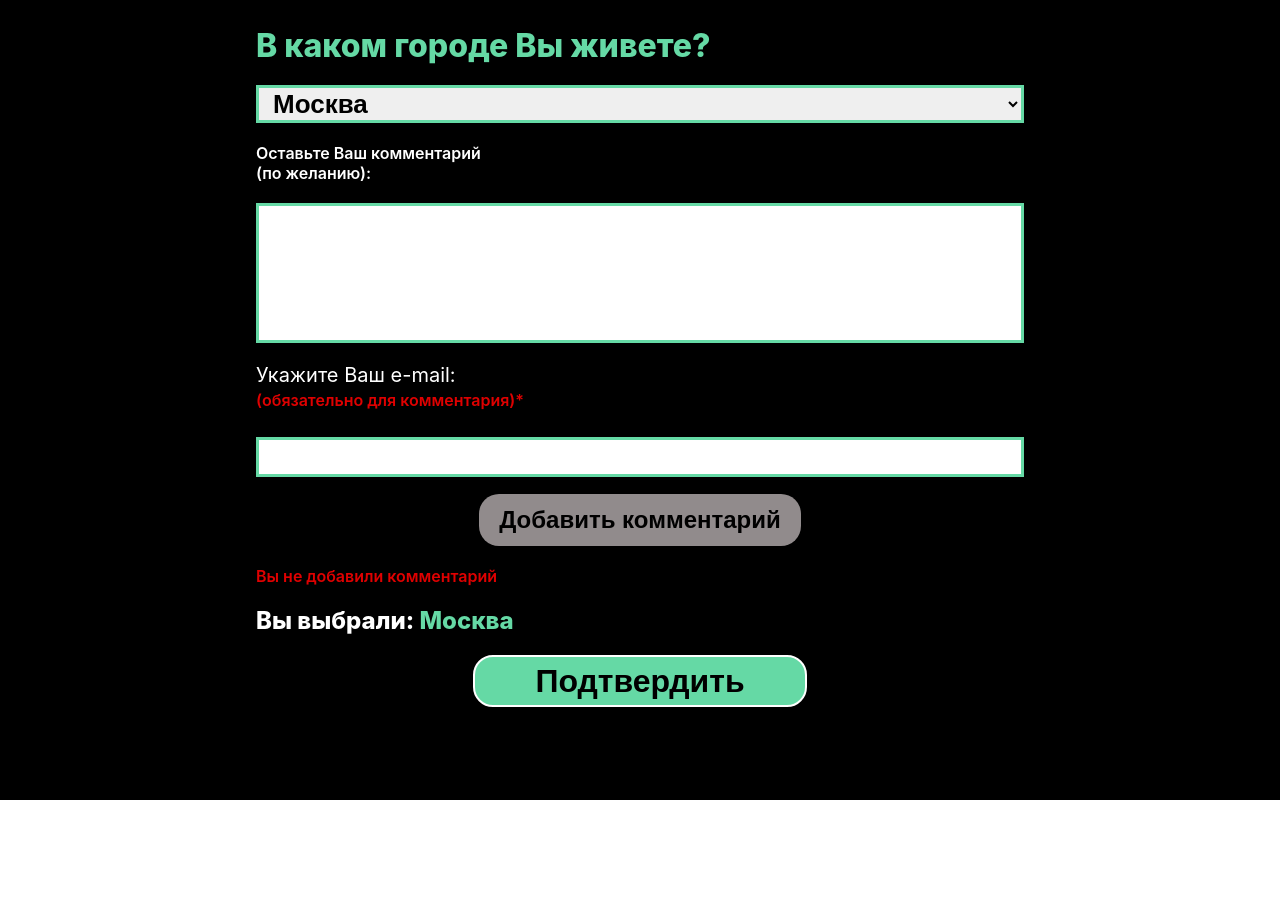
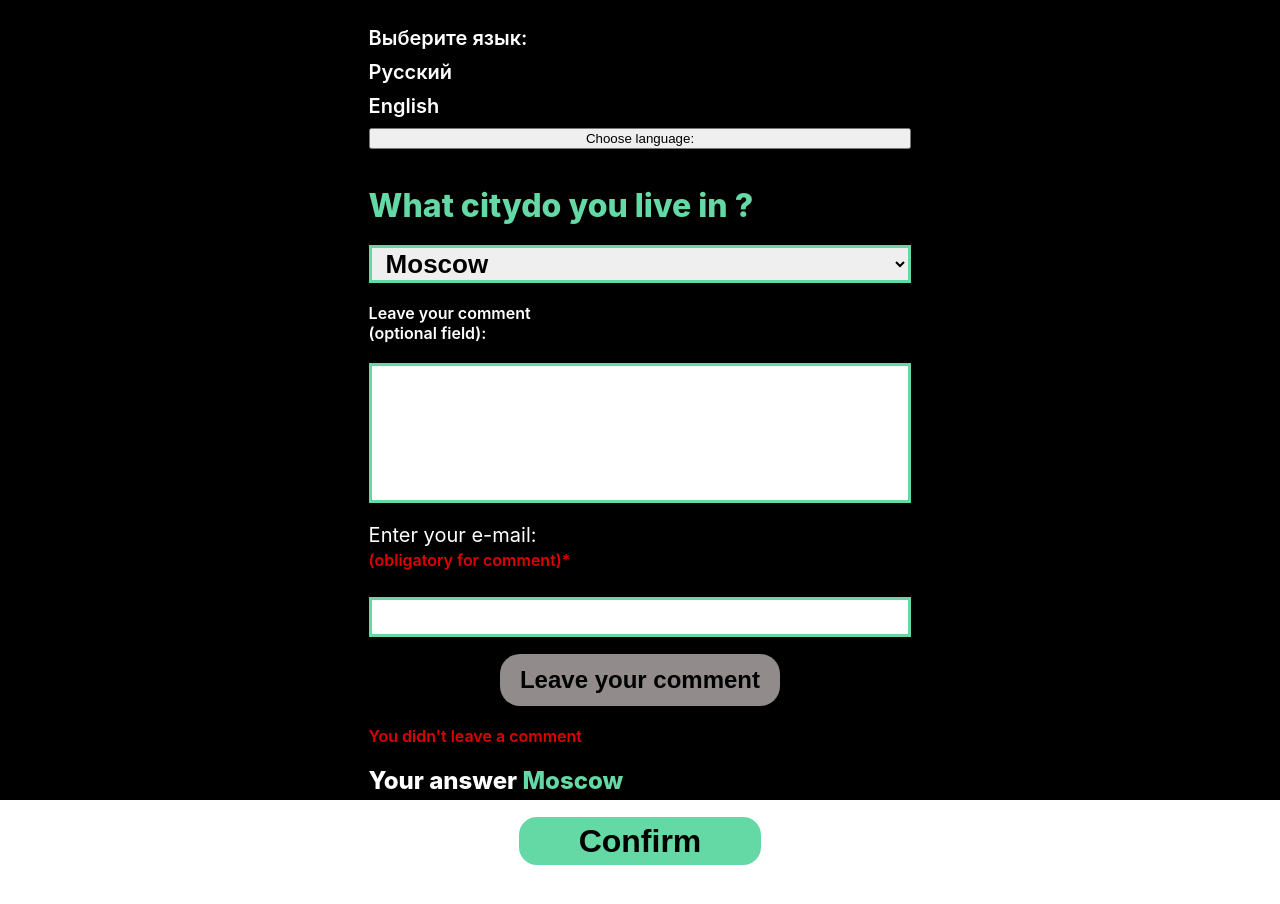
Before and after one commit to LipinVV/Prop-Ads-Task, a React (Create React App) app: page /citySurvey in a window 1280 px wide. Shown: the top 904 px of the page. Before the commit the page ends 800 px from the top, so only its background shows below. Built offline with nearby package versions, Linux system fonts and the light colour scheme.

Commit message:
language options

```diff
--- a/src/App.js
+++ b/src/App.js
@@ -1,16 +1,16 @@
-import React, {Dispatch, useReducer} from 'react';
+import React, {Dispatch, useReducer, useState} from 'react';
 import './App.scss';
 import {Surveys} from "./Survey/Surveys";
 import {BrowserRouter as Router, Route} from 'react-router-dom';
-
 console.log(localStorage)
 
 export const initialState = {
-    gender: "",
-    city: "",
+    gender: '',
+    city: '',
     genderSurveyIsCompleted: false,
     citySurveyIsCompleted: false,
     feedBackFromCitySurvey: {},
+    language: 'en'
 };
 
 export const StoreContext = React.createContext({state: initialState, dispatch: Dispatch});
@@ -19,7 +19,8 @@ export const ACTION = {
     PICK_GENDER: 'ADD_GENDER',
     PICK_CITY: 'PICK_CITY',
     ADD_COMMENT_CITY_SURVEY: 'ADD_COMMENT_CITY_SURVEY',
-    CLEAR_STATE: 'CLEAR_STATE'
+    CLEAR_STATE: 'CLEAR_STATE',
+    SWITCH_LANGUAGE: 'SWITCH_LANGUAGE'
 }
 
 const reducer = (initialState, payLoad) => {
@@ -42,8 +43,13 @@ const reducer = (initialState, payLoad) => {
                 ...initialState,
                 feedBackFromCitySurvey: payLoad.payload
             };
+        case ACTION.SWITCH_LANGUAGE:
+            return {
+                ...initialState,
+                language: payLoad.payload
+            };
         case ACTION.CLEAR_STATE:
-            return initialState = ""
+            return initialState = ''
         default: {
             return initialState
         }
@@ -52,7 +58,6 @@ const reducer = (initialState, payLoad) => {
 
 function App() {
     const [state, dispatch] = useReducer(reducer, initialState);
-    console.log('STATE', state)
     return (
         <StoreContext.Provider value={{state, dispatch}}>
             <div className="App">
--- a/src/App.scss
+++ b/src/App.scss
@@ -16,6 +16,9 @@ $rose: #f140a9;
 $grey: #918b8c;
 
 .App {
+  display: flex;
+  flex-direction: column;
+  position: relative;
   @media (min-width: $mobileDevice) {
     min-height: 660px;
   }
--- a/src/Survey/CitySurvey/CitySurvey.js
+++ b/src/Survey/CitySurvey/CitySurvey.js
@@ -1,14 +1,16 @@
 import React, {useContext, useEffect, useState} from 'react';
 import {ACTION, StoreContext} from "../../App";
-import {cities} from "../../data/data";
 import './citySurvey.scss'
 import {Link} from 'react-router-dom';
 import {keyHandler} from "../../Service/keyHandler";
+import {translations} from "../../languages/translations";
 
-export const CitySurvey = () => {
+export const CitySurvey = ({chosenLanguage}) => {
     const {state, dispatch} = useContext(StoreContext);
+    const word = translations[chosenLanguage]
+    const cities= [word.moscow, word.saintPetersburg, word.kazan, word.nizhnyNovgorod]
     const firstCity = Object.values(cities)[0];
-    const [cityOption, setCityOption] = useState('Москва');
+    const [cityOption, setCityOption] = useState(word.moscow);
     const mailCondition = (message, email) => {
         return message.length < 3 || !email.match(/^([\w.%+-]+)@([\w-]+\.)+([\w]{2,})$/i)
     }
@@ -55,10 +57,9 @@ export const CitySurvey = () => {
         localStorage.setItem('emailFromCitySurvey', JSON.stringify(email))
         localStorage.setItem('comments', JSON.stringify(message))
     })
-
     return (
         <div className='city-survey'>
-            <h1 className='city-survey__question'>В каком городе <br className='city-survey__question-breaker'/> Вы живете?</h1>
+            <h1 className='city-survey__question'>{chosenLanguage === 'ru' ? word.pickTheCity.slice(0, 14) : word.pickTheCity.slice(0, 9)}<br className='city-survey__question-breaker'/>{chosenLanguage==='ru' ? word.pickTheCity.slice(14, 26) : word.pickTheCity.slice(10, 26)}</h1>
             {!modal && <select className='city-survey__options' value={cityOption}
                      onChange={citySetHandler}>
                 {Object.values(cities).map((city, index) => (
@@ -68,11 +69,11 @@ export const CitySurvey = () => {
                 )}
             </select>}
             {!modal && <div className='city-survey__feedback'>
-                <label className='city-survey__feedback-label'>Оставьте Ваш комментарий <br/> (по желанию):</label>
+                <label className='city-survey__feedback-label'>{word.leaveComment}<br/>{word.optionalFiled}</label>
                 <textarea className='city-survey__feedback-textarea' value={message} onChange={messageHandler}/>
                 {message.length > 0 && message.length < 3 ?
-                    <span className='city-survey__feedback-warning'>Введите минимум 3 символа</span> : null}
-                <label className='city-survey__feedback-email'>Укажите Ваш e-mail:<br/><span className='city-survey__feedback-warning'>(обязательно для комментария)*</span>
+                    <span className='city-survey__feedback-warning'>{word.minimumSymbols}</span> : null}
+                <label className='city-survey__feedback-email'>{word.enterEmail}<br/><span className='city-survey__feedback-warning'>{word.commentObligation}</span>
                     <input className='city-survey__feedback-email-input'
                            required={true}
                            onChange={emailHandler}
@@ -82,7 +83,7 @@ export const CitySurvey = () => {
                     </input>
                 </label>
                 {!email.match(/^([\w.%+-]+)@([\w-]+\.)+([\w]{2,})$/i) && email.length > 0 ?
-                    <span className='city-survey__feedback-warning'>Неверный формат e-mail</span> : null}
+                    <span className='city-survey__feedback-warning'>{word.wrongMailFormat}</span> : null}
                 <button
                     disabled={Boolean(mailCondition(message, email))}
                     className={Boolean(mailCondition(message, email)) ? 'city-survey__feedback-sending-button-disabled' : 'city-survey_feedback-sending-button'}
@@ -96,14 +97,14 @@ export const CitySurvey = () => {
                             });
                             popUp()
                         }
-                    }>Добавить комментарий
+                    }>{word.leaveComment}
                 </button>
             </div>}
             {modal && <div className='city-survey__modal-window'>
-                Ваш комментарий сохранён!
+                {word.commentSaved}
             </div>}
-            {!modal && <div className='city-survey__feedback-warning'>Вы не добавили комментарий</div>}
-            <div className='city-survey__chosen-option'>Вы выбрали: <span
+            {!modal && <div className='city-survey__feedback-warning'>{word.noComments}</div>}
+            <div className='city-survey__chosen-option'>{word.yourAnswer} <span
                 className='city-survey__chosen-option-colored'>{cityOption}</span>
             </div>
             {!completedQuestion ?
@@ -113,11 +114,11 @@ export const CitySurvey = () => {
                     onClick={() => dispatch({
                         action: ACTION.PICK_CITY,
                         payload: cityOption
-                    })}>Подтвердить
+                    })}>{word.confirmAnswer}
                 </button> :
                     <Link onClick={() => dispatch({
                         action: ACTION.CLEAR_STATE
-                    })} className='city-survey__feedback-ending' to='/gratitude'>Завершить</Link>
+                    })} className='city-survey__feedback-ending' to='/gratitude'>{word.submitSurvey}</Link>
             }
         </div>
     )
--- a/src/Survey/Gratitude/Gratitude.js
+++ b/src/Survey/Gratitude/Gratitude.js
@@ -1,12 +1,13 @@
 import {Link} from 'react-router-dom';
 import './gratitude.scss'
-export const Gratitude =() => {
-
+import {translations} from "../../languages/translations";
+export const Gratitude =({chosenLanguage}) => {
+    const word = translations[chosenLanguage]
     return (
         <section className='gratitude'>
-            <h1 className='gratitude__header'>Благодарим <br className='gratitude__header__breaker'/>за участие! <br/>Ваше мнение очень важно для нас</h1>
-            <a className='gratitude__company-link' onClick={() => window.localStorage.clear()} href='https://propellerads.com/'>Посетить сайт компании</a>
-            <Link  className='gratitude__exit-link' onClick={() => window.localStorage.clear()}  to='/'>Вернуться в начало</Link>
+            <h1 className='gratitude__header'>{chosenLanguage === 'ru' ? word.gratitude.slice(0, 10) : word.gratitude.slice(0, 9)}<br className='gratitude__header__breaker'/>{chosenLanguage === 'ru' ? word.gratitude.slice(10, 22) : word.gratitude.slice(9, 33)}<br/>{word.importanceOfFeedback}</h1>
+            <a className='gratitude__company-link' onClick={() => window.localStorage.clear()} href='https://propellerads.com/'>{word.visitPropAds}</a>
+            <Link  className='gratitude__exit-link' onClick={() => window.localStorage.clear()}  to='/'>{word.return}</Link>
         </section>
     )
 }
--- a/src/Survey/Surveys.js
+++ b/src/Survey/Surveys.js
@@ -1,17 +1,59 @@
-import React from 'react';
+import React, {useContext, useEffect, useState} from 'react';
 import './surveys.scss'
+import {ACTION, StoreContext} from "../App";
 import {GenderSurvey} from './GenderSurvey/GenderSurvey'
 import {CitySurvey} from "./CitySurvey/CitySurvey";
 import {Gratitude} from "./Gratitude/Gratitude";
 import {Route, Switch} from "react-router-dom";
+import {translations} from "../languages/translations";
+import {keyHandler} from "../Service/keyHandler";
 
 export const Surveys = () => {
+
+    const {state, dispatch} = useContext(StoreContext);
+
+    const [language, setLanguage] = useState(state.language)
+    const languageHandler = (evt) => {
+        const {value} = evt.target
+        setLanguage(value)
+    }
+
+    useEffect(() => {
+        const lang = localStorage.getItem('language')
+        if (lang) {
+            setLanguage(JSON.parse(lang))
+        }
+    }, [])
+    useEffect(() => {
+        localStorage.setItem('language', JSON.stringify(language))
+    })
     return (
         <div className='surveys'>
+            <div className='surveys__languages'>
+                <div className='surveys__languages-proposal'>Выберите язык:</div>
+                {Object.keys(translations).map((lang, index) => (
+                    <label className='surveys__language' key={keyHandler(index)}>{lang === 'ru' ? "Русский" : "English"}
+                        <input className='surveys__language-option'
+                            value={lang}
+                            checked={lang === language}
+                            onChange={languageHandler}
+                            type='checkbox' key={keyHandler(index)}/>
+                    </label>))}
+                <button
+                    onClick={() => {
+                        dispatch({
+                            action: ACTION.SWITCH_LANGUAGE,
+                            payload: language
+                        });
+                    }
+                    }
+                >Choose language:
+                </button>
+            </div>
             <Switch>
-                <Route  exact path='/'><GenderSurvey/></Route>
-                <Route  exact path='/citySurvey'><CitySurvey/></Route>
-                <Route  exact path='/gratitude'><Gratitude/></Route>
+                <Route exact path='/'><GenderSurvey chosenLanguage={language}/></Route>
+                <Route exact path='/citySurvey'><CitySurvey chosenLanguage={language}/></Route>
+                <Route exact path='/gratitude'><Gratitude chosenLanguage={language}/></Route>
             </Switch>
         </div>
     )
--- a/src/Survey/surveys.scss
+++ b/src/Survey/surveys.scss
@@ -1,7 +1,8 @@
 @import 'src/App';
 
 .surveys {
-  position: relative;
+  display: flex;
+  flex-direction: column;
   @media (min-width: $mobileDevice) {
     margin: 0 auto;
     max-width: $mobileDevice;
@@ -20,6 +21,27 @@
   }
 }
 
+.surveys__languages {
+  display: grid;
+  grid-gap: 10px;
+  max-height: 120px;
+  margin-bottom: 40px;
+  font-size: 20px;
+  font-weight: 600;
+}
+
+.surveys__languages-proposal {
+
+}
+
+.surveys__language {
+  max-height: 30px;
+}
+
+.surveys__language-option {
+  display: none;
+}
+
 .surveys__header {
   margin: 0;
   font-size: 20px;
--- /dev/null
+++ b/src/languages/translations.js
@@ -0,0 +1,62 @@
+export const translations = {
+    ru: {
+        chooseLang: 'Выберите язык:',
+        heading: 'Здравствуйте!',
+        participation: 'Примите, пожалуйста, участие в опросе',
+        gender: 'Укажите Ваш пол:',
+        genderIsMale: 'Мужской',
+        genderIsFemale: 'Женский',
+        confirmAnswer: "Подтвердить",
+        next: 'Следующий вопрос',
+        pickTheCity: 'В каком городе Вы живете ?',
+        moscow: 'Москва',
+        saintPetersburg: 'Санкт-Петербург',
+        kazan: 'Казань',
+        nizhnyNovgorod: 'Нижний Новгород',
+        leaveComment: 'Добавить комментарий',
+        optionalFiled: '(по желанию):',
+        enterEmail: 'Укажите Ваш e-mail:',
+        commentObligation: '(обязательно для комментария)*',
+        yourAnswer: 'Вы выбрали:',
+        submitSurvey: 'Завершить',
+        minimumSymbols: 'Введите минимум 3 символа',
+        noComments: 'Вы не добавили комментарий',
+        commentSaved: 'Ваш комментарий сохранён!',
+        addComment: 'Добавить комментарий',
+        wrongMailFormat: 'Неверный формат e-mail',
+        gratitude: 'Благодарим за участие!',
+        importanceOfFeedback: 'Ваше мнение очень важно для нас',
+        visitPropAds: 'Посетить сайт компании',
+        return: 'Вернуться в начало'
+    },
+    en: {
+        chooseLang: 'Choose language:',
+        heading: 'Greetings!',
+        participation: 'Please take a part in the Poll',
+        gender: 'Indicate you sex:',
+        genderIsMale: 'Male',
+        genderIsFemale: 'Female',
+        confirmAnswer: "Confirm",
+        next: 'Next question',
+        pickTheCity: 'What city do you live in ?',
+        moscow: 'Moscow',
+        saintPetersburg: 'Saint-Petersburg',
+        kazan: 'Kazan',
+        nizhnyNovgorod: 'Nizhny Novgorod',
+        leaveComment: 'Leave your comment',
+        optionalFiled: '(optional field):',
+        enterEmail: 'Enter your e-mail:',
+        commentObligation: '(obligatory for comment)*',
+        yourAnswer: 'Your answer',
+        submitSurvey: 'Finish',
+        minimumSymbols: 'enter at least 3 symbols',
+        noComments: "You didn't leave a comment",
+        commentSaved: 'Your comment was saved!',
+        addComment: 'Leave a comment',
+        wrongMailFormat: 'wrong e-mail format',
+        gratitude: 'Thank you for your participation!',
+        importanceOfFeedback: 'Your opinion is very important for us',
+        visitPropAds: 'Go to the website',
+        return: 'Go back to the start'
+    }
+}
```
Also changed, not shown: src/Survey/GenderSurvey/GenderSurvey.js (+7 -8 lines).
